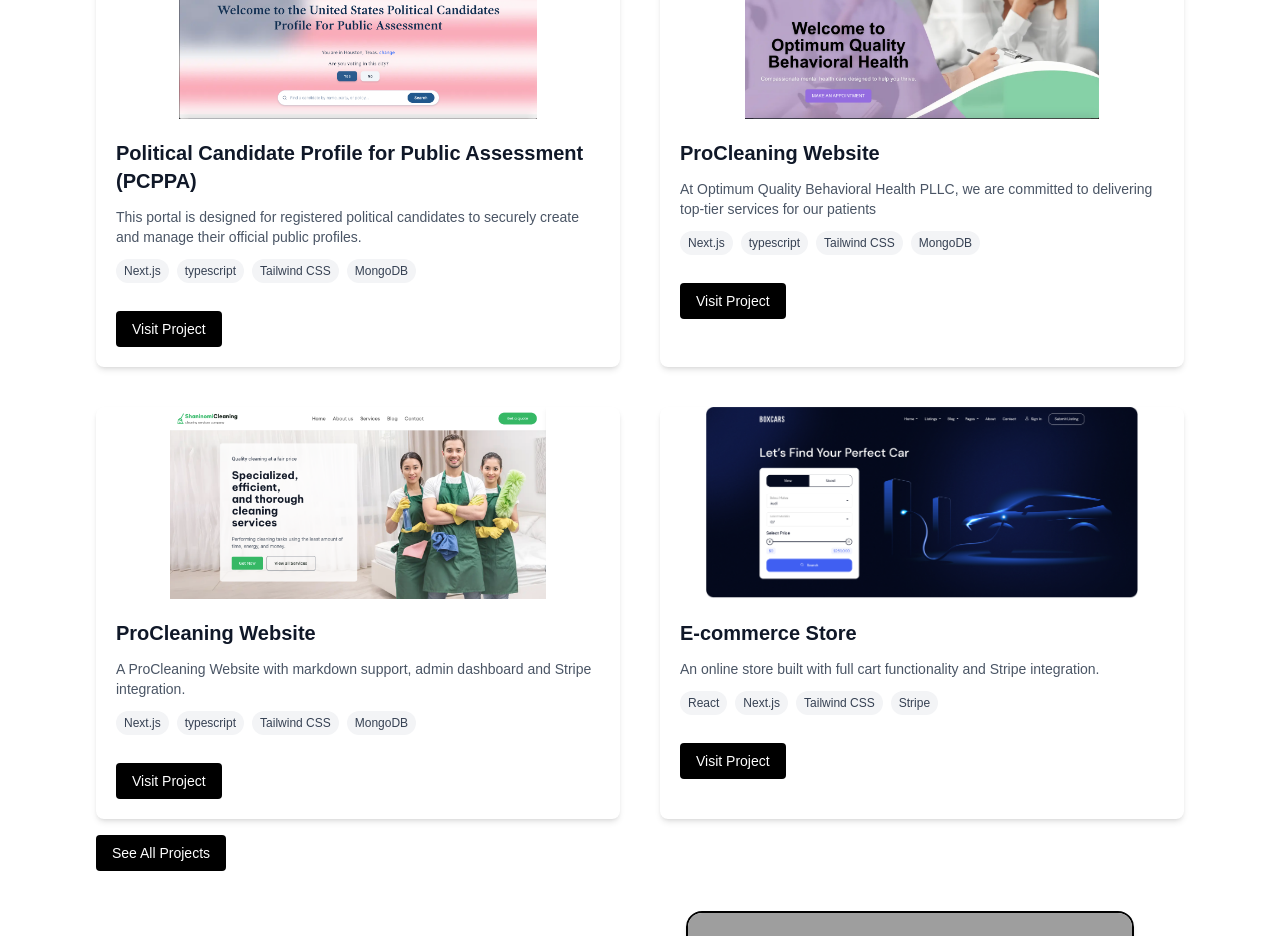
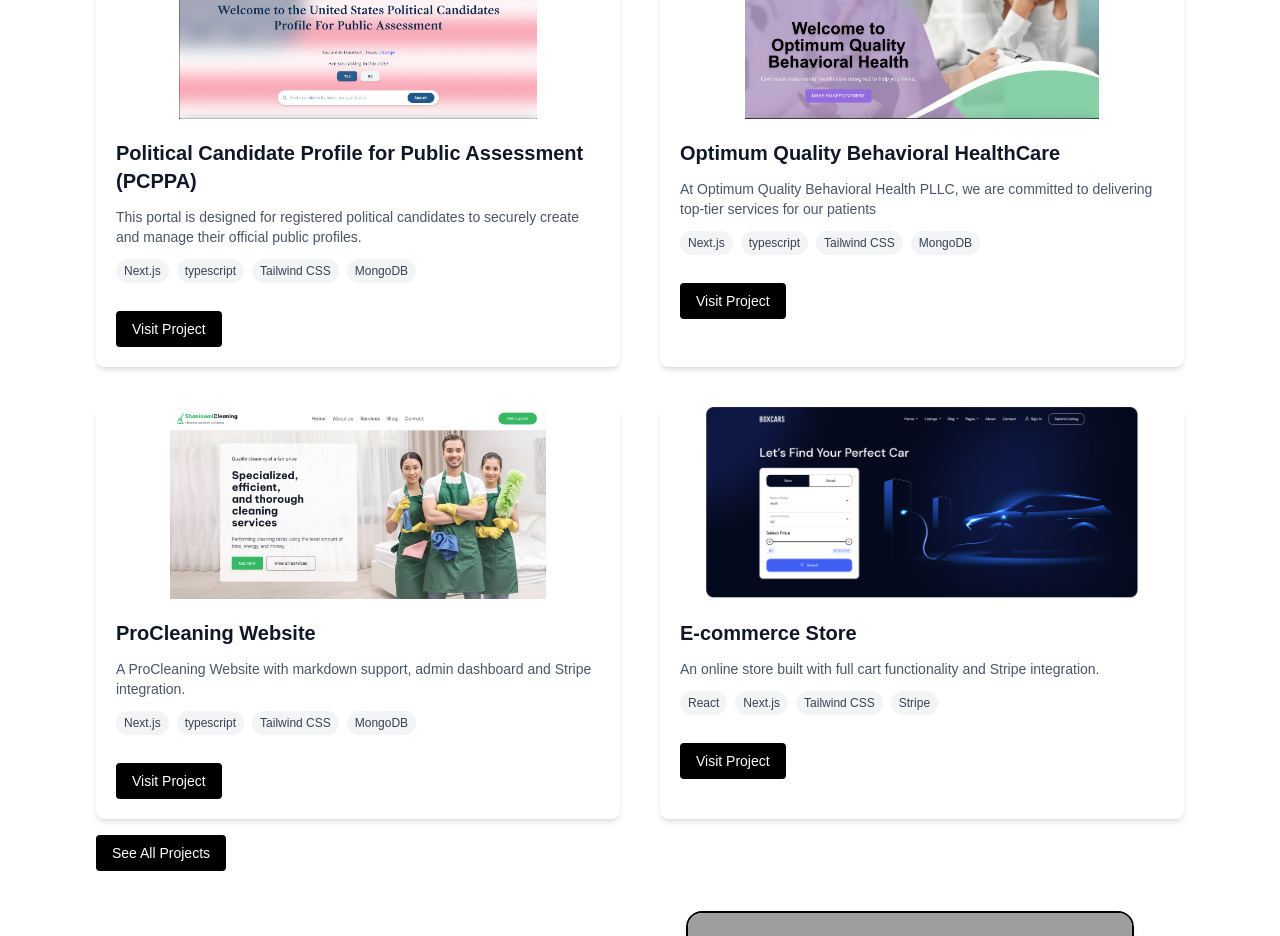
Before and after one commit to davidkingsilite/portfolio, a Next.js app: page / in a window 1280 px wide. Shown: the part 860-1796 px from the top of the page. Built offline with nearby package versions, Linux system fonts and the light colour scheme; grey boxes are pictures that could not be loaded.

Commit message:
update 2

```diff
--- a/constants/index.ts
+++ b/constants/index.ts
@@ -11,7 +11,7 @@ export const projects = [
   },
   {
     id: 2,
-    title: 'ProCleaning Website',
+    title: 'Optimum Quality Behavioral HealthCare',
     description: 'At Optimum Quality Behavioral Health PLLC, we are committed to delivering top-tier services for our patients',
     imageUrl: '/optimumqbh.png',
     projectUrl: 'https://optimumqualitybehavioral.vercel.app/',
```
